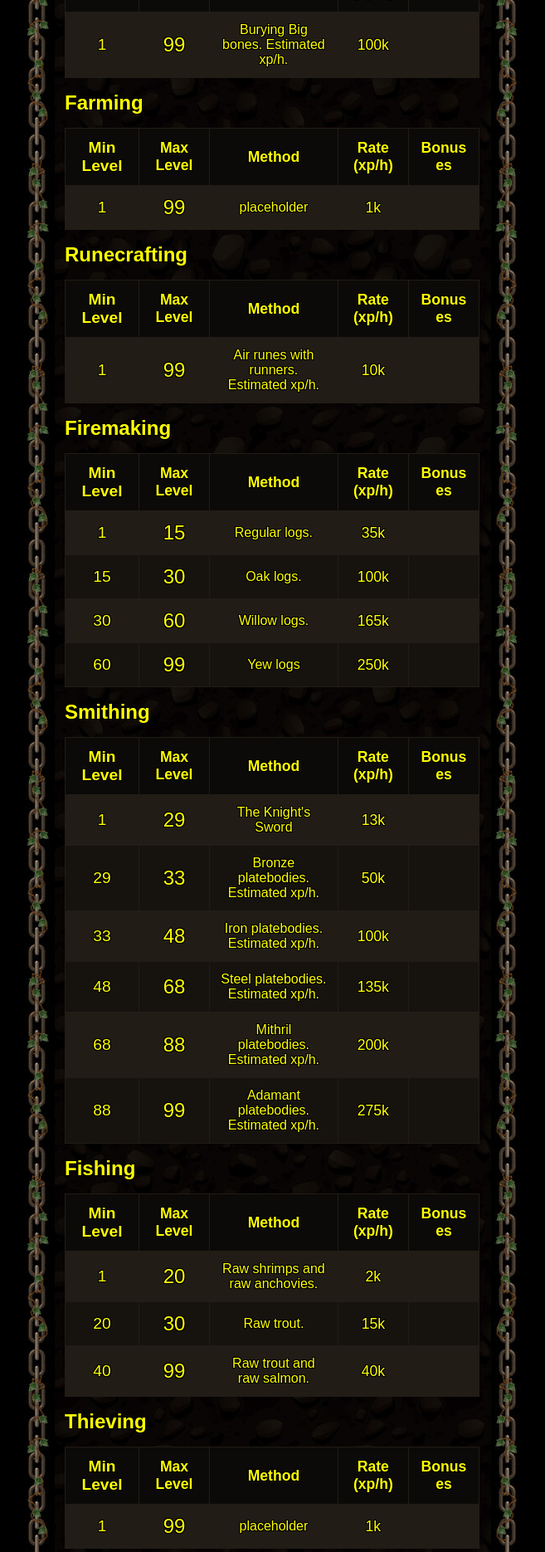
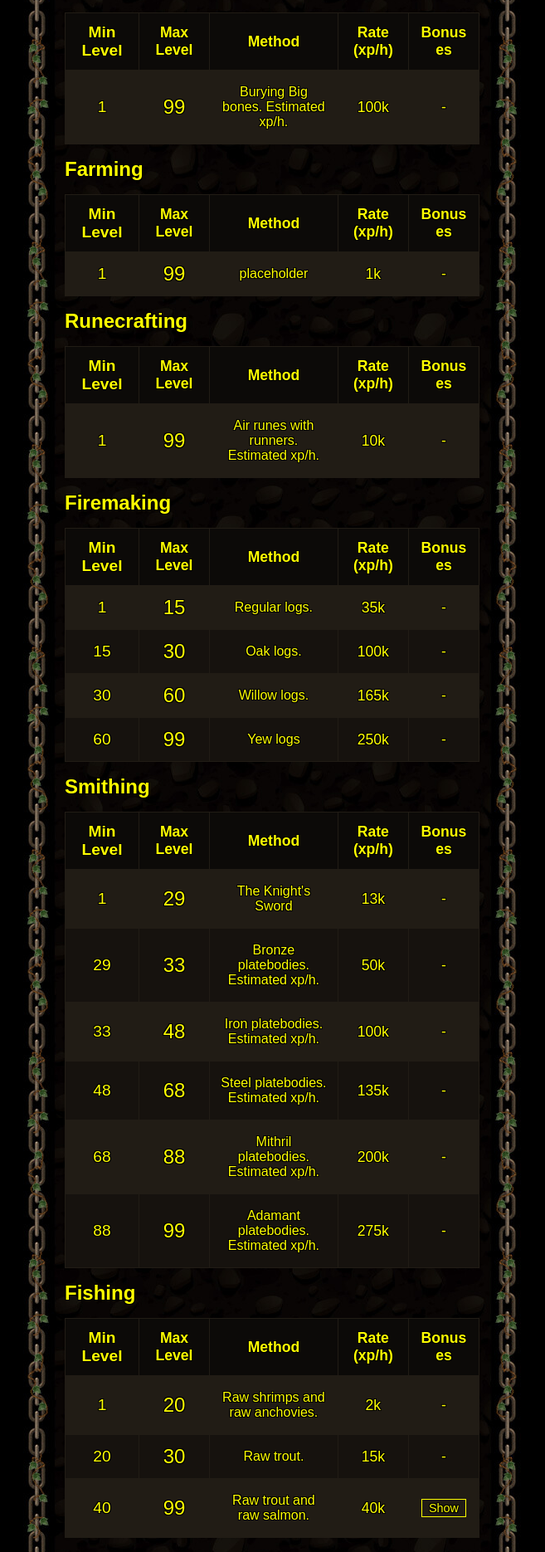
Before and after one commit to R-Dson/2004Tracker, a Flask app: page /rates in a window 1280 px wide. Shown: the part 2542-4412 px from the top of the page at 83% size, without its empty margins (312-969 px from the left). Run offline with Flask 3, Linux system fonts and the light colour scheme; parts of the project's set-up code (start-up, migrations or seed data) failed here and were passed over; some web fonts are replaced.

Commit message:
added logic for calculating ehp from bonus xp from other skills

```diff
--- a/data/skill_rates.json
+++ b/data/skill_rates.json
@@ -282,7 +282,13 @@
         "max_level": 99,
         "method": "Raw trout and raw salmon.",
         "rate": 40000,
-        "bonus_skills": []
+        "bonus_skills": [
+          {
+            "skill": "Cooking",
+            "method": "Cooking raw trout and raw salmon. 80 xp per 60 xp in Fishing.",
+            "rate": 53333
+          }
+        ]
       }
     ],
     "Thieving": [
--- a/data_fetcher.py
+++ b/data_fetcher.py
@@ -109,6 +109,7 @@ def compute_ehp(hiscores, skill_rates):
     """
     Compute the efficient hours played (EHP) for each skill based on current XP and skill rates.
     EHP for a skill is calculated by distributing the current XP across the defined intervals,
+    subtracting any EHP earned through bonus XP to get the real direct training EHP needed.
     dividing the XP in each interval by its rate, and summing the results.
     Returns a tuple: (ehp_data, total_ehp)
     """
@@ -116,11 +117,37 @@ def compute_ehp(hiscores, skill_rates):
     total_ehp = 0
     for entry in hiscores:
         skill = entry["skill"]
+        if skill == "Overall": continue
         xp = entry["xp"]
         if skill not in skill_rates["skills"]:
             continue
+
+        # First calculate bonus XP this skill gets while training other skills
+        bonus_xp = 0
+        bonus_time = 0
+        for other_skill, intervals in skill_rates["skills"].items():
+            if other_skill == skill or other_skill == "Overall":
+                continue
+
+            # Find the other skill's current XP
+            other_entry = next((h for h in hiscores if h["skill"] == other_skill), None)
+            if not other_entry:
+                continue
+
+            # Check each training interval for bonus XP
+            other_xp = other_entry["xp"]
+            for interval in intervals:
+                if "bonus_skills" not in interval:
+                    continue
+
+                for bonus in interval["bonus_skills"]:
+                    if bonus["skill"] == skill:
+                        training_time = min(other_xp, interval["rate"]) / interval["rate"]
+                        bonus_xp += training_time * bonus["rate"]
+                        bonus_time += training_time
+
         intervals = skill_rates["skills"][skill]
-        skill_ehp = 0
+        skill_ehp = 0  # Will calculate total direct training time
         remaining_xp = xp
 
         for interval in intervals:
@@ -146,9 +173,11 @@ def compute_ehp(hiscores, skill_rates):
             skill_ehp += interval_ehp
             remaining_xp -= xp_in_interval
 
+        # Subtract bonus time to get real EHP needed
+        real_ehp = max(0, skill_ehp - bonus_time)  # Ensure we don't go negative
 
-        ehp_data[skill] = round(skill_ehp, 1)
-        total_ehp += skill_ehp
+        ehp_data[skill] = round(real_ehp, 1)
+        total_ehp += real_ehp
 
     return ehp_data, round(total_ehp, 1)
 
--- a/static/style.css
+++ b/static/style.css
@@ -155,6 +155,40 @@ body {
 /* Style for combined bonus column */
 .rates-table td:last-child {
   text-align: left;
+}
+
+/* Expandable row styles */
+.method-cell {
+  position: relative;
+  transition: max-height 0.3s ease-out;
+  overflow: hidden;
+}
+.method-content {
+  padding: 5px 0;
+}
+
+.bonus-content {
+  font-size: 0.9rem;
+  color: #ffff00;
+}
+
+.toggle-bonus {
+  background: none;
+  border: 1px solid #ffff00;
+  color: #ffff00;
+  padding: 2px 8px;
+  cursor: pointer;
+  font-family: 'RuneScape', Arial, sans-serif;
+  font-size: 0.9rem;
+  text-shadow: -1px -1px 0 #000, 1px -1px 0 #000, -1px 1px 0 #000, 1px 1px 0 #000;
+}
+
+.toggle-bonus:hover {
+  background: #493017;
+}
+
+.bonuses-cell {
+  text-align: center !important;
 }
 .data-table th,
 .data-table td {
--- a/templates/rates.html
+++ b/templates/rates.html
@@ -3,6 +3,7 @@
 {% block content %}
   <h31>Skill Rates</h3>
   {% for skill, rates in skill_rates.skills.items() %}
+    <div class="skill-section">
     <h4>{{ skill }}</h4>
     {% if rates %}
       <table class="data-table rates-table">
@@ -20,19 +21,26 @@
           <tr>
             <td>{{ rate.min_level }}</td>
             <td>{{ rate.max_level if rate.max_level is not none else "99+" }}</td>
-            <td style="font-size: 1rem;">{{ rate.method }}</td>
+            <td style="font-size: 1rem;" class="method-cell">
+              <div class="method-content">
+                {{ rate.method }}
+                {% if rate.bonus_skills %}
+                <div class="bonus-content" style="display: none;">
+                  <hr style="margin: 10px 0;">
+                  <strong>Bonus Skills:</strong><br>
+                  {% for bonus in rate.bonus_skills %}
+                    {{ bonus.skill }}: {{ bonus.method }} ({{ "{:,}".format(bonus.rate) }} xp/h)<br>
+                  {% endfor %}
+                </div>
+                {% endif %}
+              </div>
+            </td>
             <td style="font-size: 1.1rem;">{{ rate.rate|format_rate }}</td>
-            <td style="font-size: 1.1rem;">
-              {% if rate.bonus_xp %}
-                XP: {{ rate.bonus_xp }}
-                {% if rate.bonus_skills %}<br>{% endif %}
-              {% endif %}
+            <td style="font-size: 1.1rem;" class="bonuses-cell">
               {% if rate.bonus_skills %}
-                {% for bonus in rate.bonus_skills %}
-                  {% for bonus_skill, bonus_value in bonus.items() %}
-                    {{ bonus_skill }}: {{ bonus_value }}{% if not loop.last %}, {% endif %}
-                  {% endfor %}
-                {% endfor %}
+                <button class="toggle-bonus">Show</button>
+              {% else %}
+                -
               {% endif %}
             </td>
           </tr>
@@ -42,5 +50,36 @@
     {% else %}
       <p>No data available for {{ skill }}.</p>
     {% endif %}
+    </div>
   {% endfor %}
+
+  <script>
+    document.addEventListener('DOMContentLoaded', function() {
+      const toggleButtons = document.querySelectorAll('.toggle-bonus');
+
+      toggleButtons.forEach(button => {
+        button.addEventListener('click', function() {
+          const row = this.closest('tr');
+          const methodCell = row.querySelector('.method-cell');
+          const bonusContent = methodCell.querySelector('.bonus-content');
+
+          if (bonusContent.style.display === 'none') {
+            // Show bonus content
+            bonusContent.style.display = 'block';
+            methodCell.style.height = 'auto';
+            this.textContent = 'Hide';
+
+            // Smooth transition for height
+            const currentHeight = methodCell.scrollHeight;
+            methodCell.style.maxHeight = currentHeight + 'px';
+          } else {
+            // Hide bonus content
+            bonusContent.style.display = 'none';
+            methodCell.style.maxHeight = '';
+            this.textContent = 'Show';
+          }
+        });
+      });
+    });
+  </script>
 {% endblock %}
```
